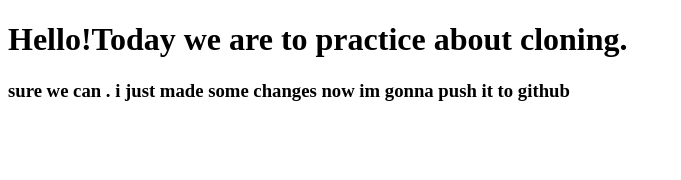
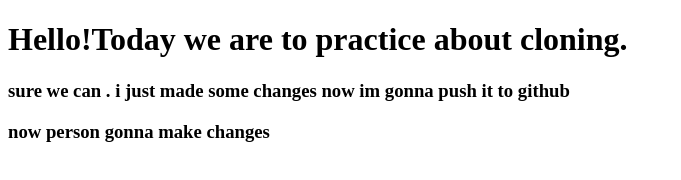
Before and after one commit to BhargaviBadiginchula/GitClone, a plain HTML site: page index.html in a window 1280 px wide. Shown: the whole page, without its empty margins (0-681 px from the left). Drawn offline with Linux system fonts and the light colour scheme.

Commit message:
another commit by person-1

```diff
--- a/index.html
+++ b/index.html
@@ -8,5 +8,6 @@
 <body>
     <h1>Hello!Today we are to practice about cloning.</h1>
     <h3>sure we can . i just made some changes now im gonna push it to github</h3>
+    <h3>now person gonna make changes </h3>
 </body>
 </html>
```
